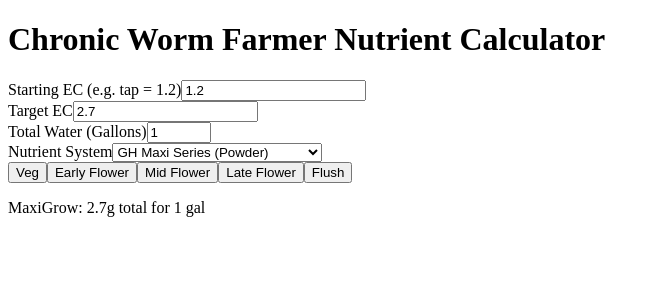
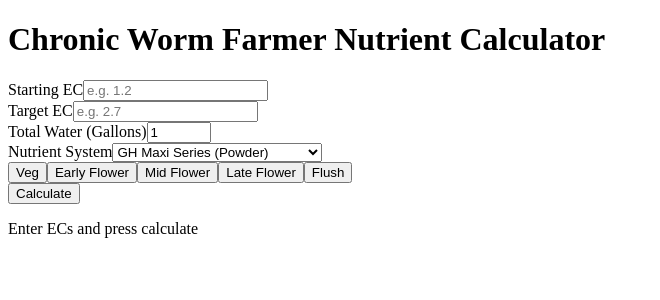
Before and after one commit to Chronic-W-F/Chronic_Worm_Farmer-Nutrient-Calculator-, a Next.js app: page / in a window 1280 px wide. Shown: the top 300 px of the page, without its empty margins (0-660 px from the left). Built offline with nearby package versions, Linux system fonts and the light colour scheme.

Commit message:
Update index.js

```diff
--- a/pages/index.js
+++ b/pages/index.js
@@ -4,15 +4,13 @@
 import { Card, CardContent } from "@/components/ui/card";
 
 export default function App() {
-  const [startingEC, setStartingEC] = useState(1.2);
-  const [targetEC, setTargetEC] = useState(2.7);
+  const [startingEC, setStartingEC] = useState("");
+  const [targetEC, setTargetEC] = useState("");
   const [gallons, setGallons] = useState(1);
   const [phase, setPhase] = useState("veg");
-  const [system, setSystem] = useState("maxi"); // "maxi" or "gh3"
+  const [system, setSystem] = useState("maxi");
+  const [nutrients, setNutrients] = useState(null);
 
-  const adjustedEC = Math.max(0, targetEC - startingEC);
-
-  // Base multipliers (grams or mL per EC per gallon)
   const ratios = {
     maxi: {
       MaxiGrow: 1.8,
@@ -20,98 +18,71 @@
       KoolBloom: 1.0,
     },
     gh3: {
-      Micro: 5,
-      Gro: 10,
-      Bloom: 5,
-      KoolBloom: 0,
+      veg: { Micro: 5, Gro: 10, Bloom: 5, KoolBloom: 0 },
+      early: { Micro: 5, Gro: 5, Bloom: 10, KoolBloom: 0 },
+      mid: { Micro: 5, Gro: 2.5, Bloom: 12.5, KoolBloom: 2.5 },
+      late: { Micro: 5, Gro: 0, Bloom: 15, KoolBloom: 5 },
+      flush: { Micro: 0, Gro: 0, Bloom: 0, KoolBloom: 0 },
     },
   };
 
-  const ecToGrams = (ec, strength) => +(ec * strength * gallons).toFixed(2);
-  const mL = (value) => +(value * gallons).toFixed(1);
+  const calculateNutrients = () => {
+    const start = parseFloat(startingEC);
+    const target = parseFloat(targetEC);
+    if (isNaN(start) || isNaN(target) || target <= start) {
+      setNutrients(null);
+      return;
+    }
 
-  const getNutrients = () => {
+    const adjustedEC = Math.max(0, target - start);
+    const result = {};
+
     if (system === "maxi") {
       switch (phase) {
         case "veg":
-          return {
-            MaxiGrow: ecToGrams(adjustedEC, ratios.maxi.MaxiGrow),
-            MaxiBloom: 0,
-            KoolBloom: 0,
-          };
+          result.MaxiGrow = +(adjustedEC * ratios.maxi.MaxiGrow * gallons).toFixed(2);
+          break;
         case "early":
-          return {
-            MaxiGrow: 0,
-            MaxiBloom: ecToGrams(adjustedEC, ratios.maxi.MaxiBloom),
-            KoolBloom: 0,
-          };
+          result.MaxiBloom = +(adjustedEC * ratios.maxi.MaxiBloom * gallons).toFixed(2);
+          break;
         case "mid":
-          return {
-            MaxiGrow: 0,
-            MaxiBloom: ecToGrams(adjustedEC * 0.75, ratios.maxi.MaxiBloom),
-            KoolBloom: ecToGrams(adjustedEC * 0.25, ratios.maxi.KoolBloom),
-          };
+          result.MaxiBloom = +(adjustedEC * 0.75 * ratios.maxi.MaxiBloom * gallons).toFixed(2);
+          result.KoolBloom = +(adjustedEC * 0.25 * ratios.maxi.KoolBloom * gallons).toFixed(2);
+          break;
         case "late":
-          return {
-            MaxiGrow: 0,
-            MaxiBloom: ecToGrams(adjustedEC * 0.4, ratios.maxi.MaxiBloom),
-            KoolBloom: ecToGrams(adjustedEC * 0.6, ratios.maxi.KoolBloom),
-          };
+          result.MaxiBloom = +(adjustedEC * 0.4 * ratios.maxi.MaxiBloom * gallons).toFixed(2);
+          result.KoolBloom = +(adjustedEC * 0.6 * ratios.maxi.KoolBloom * gallons).toFixed(2);
+          break;
         default:
-          return {};
+          break;
       }
     } else if (system === "gh3") {
-      // GH 3-Part Medium Feed + KoolBloom
-      switch (phase) {
-        case "veg":
-          return {
-            Micro: mL(5),
-            Gro: mL(10),
-            Bloom: mL(5),
-            KoolBloom: 0,
-          };
-        case "early":
-          return {
-            Micro: mL(5),
-            Gro: mL(5),
-            Bloom: mL(10),
-            KoolBloom: 0,
-          };
-        case "mid":
-          return {
-            Micro: mL(5),
-            Gro: mL(2.5),
-            Bloom: mL(12.5),
-            KoolBloom: mL(2.5),
-          };
-        case "late":
-          return {
-            Micro: mL(5),
-            Gro: 0,
-            Bloom: mL(15),
-            KoolBloom: mL(5),
-          };
-        default:
-          return {};
+      const baseTotalEC = 1.5; // Base GH medium schedule assumes 1.5 EC
+      const scale = adjustedEC / baseTotalEC;
+      const base = ratios.gh3[phase] || {};
+      for (const key in base) {
+        const scaled = base[key] * scale * gallons;
+        if (scaled > 0) {
+          result[key] = +scaled.toFixed(1);
+        }
       }
     }
-    return {};
+
+    setNutrients(result);
   };
-
-  const nutrients = getNutrients();
 
   return (
     <div className="p-6 max-w-xl mx-auto">
       <h1 className="text-2xl font-bold mb-4">Chronic Worm Farmer Nutrient Calculator</h1>
 
       <div className="mb-4">
-        <Label>Starting EC (e.g. tap = 1.2)</Label>
-        <Input type="number" step="0.1" value={startingEC} onChange={(e) => setStartingEC(parseFloat(e.target.value))} />
+        <Label>Starting EC</Label>
+        <Input type="number" step="0.1" placeholder="e.g. 1.2" value={startingEC} onChange={(e) => setStartingEC(e.target.value)} />
       </div>
 
       <div className="mb-4">
         <Label>Target EC</Label>
-        <Input type="number" step="0.1" value={targetEC} onChange={(e) => setTargetEC(parseFloat(e.target.value))} />
+        <Input type="number" step="0.1" placeholder="e.g. 2.7" value={targetEC} onChange={(e) => setTargetEC(e.target.value)} />
       </div>
 
       <div className="mb-4">
@@ -135,20 +106,16 @@
         <button onClick={() => setPhase("flush")} className="px-3 py-1 text-sm rounded-md border border-gray-300 bg-gray-100 hover:bg-gray-200">Flush</button>
       </div>
 
+      <button onClick={calculateNutrients} className="mb-4 px-4 py-2 bg-green-600 text-white rounded-md hover:bg-green-700">Calculate</button>
+
       <Card>
         <CardContent className="p-4 space-y-2">
-          {phase === "flush" ? (
-            <p className="text-center">No nutrients – Flush phase</p>
+          {!nutrients ? (
+            <p className="text-center text-gray-500">Enter ECs and press calculate</p>
           ) : (
-            <>
-              {Object.entries(nutrients).map(([key, value]) =>
-                value > 0 ? (
-                  <p key={key}>
-                    {key}: {value}{system === "maxi" ? "g" : "mL"} total for {gallons} gal
-                  </p>
-                ) : null
-              )}
-            </>
+            Object.entries(nutrients).map(([key, value]) => (
+              <p key={key}>{key}: {value}{system === "maxi" ? "g" : "mL"} total for {gallons} gal</p>
+            ))
           )}
         </CardContent>
       </Card>
```
